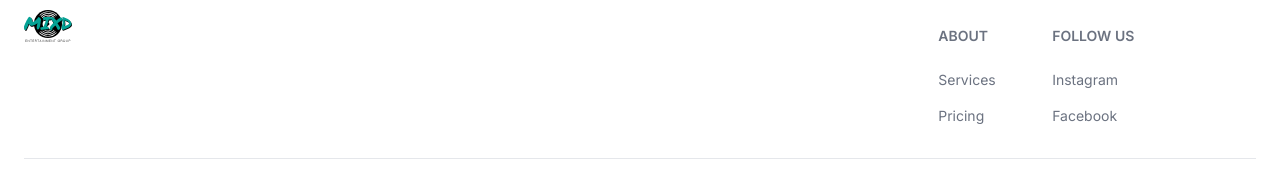
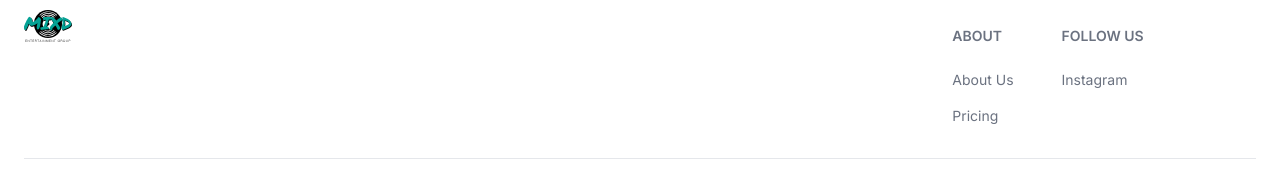
Before and after one commit to dboston528/mixd-website, a Next.js app: page / in a window 1280 px wide. Shown: the part 1650-1826 px from the top of the page. Built offline with nearby package versions, Linux system fonts and the light colour scheme.

Commit message:
add more updates

```diff
--- a/app/components/footer.tsx
+++ b/app/components/footer.tsx
@@ -20,8 +20,8 @@ const footer = () => {
           <div>
             <Footer.Title title="about" />
             <Footer.LinkGroup col>
-              <Footer.Link href="/services">
-                Services
+              <Footer.Link href="/about">
+                About Us
               </Footer.Link>
               <Footer.Link href="/pricing">
                 Pricing
@@ -31,12 +31,12 @@ const footer = () => {
           <div>
             <Footer.Title title="Follow us" />
             <Footer.LinkGroup col>
-              <Footer.Link href="#">
+              <Footer.Link href="https://www.instagram.com/mixd_chicago">
                 Instagram
               </Footer.Link>
-              <Footer.Link href="#">
+              {/* <Footer.Link href="#">
                 Facebook
-              </Footer.Link>
+              </Footer.Link> */}
             </Footer.LinkGroup>
           </div>
           {/* Legal Section Below */}
@@ -62,11 +62,11 @@ const footer = () => {
         />
         <div className="mt-4 flex space-x-6 sm:mt-0 sm:justify-center">
           <Footer.Icon
-            href="#"
+            href="https://www.instagram.com/mixd_chicago"
             icon={BsFacebook}
           />
           <Footer.Icon
-            href="#"
+            href="https://www.instagram.com/mixd_chicago"
             icon={BsInstagram}
           />
           {/* <Footer.Icon
--- a/tsconfig.json
+++ b/tsconfig.json
@@ -23,6 +23,6 @@
       "@/*": ["./*"]
     }
   },
-  "include": ["next-env.d.ts", "**/*.ts", "**/*.tsx", ".next/types/**/*.ts", "app/contact/hb.js"],
+  "include": ["next-env.d.ts", "**/*.ts", "**/*.tsx", ".next/types/**/*.ts", "app/contact/hb.js", "app/components/honeybookform.jsx"],
   "exclude": ["node_modules"]
 }
```
